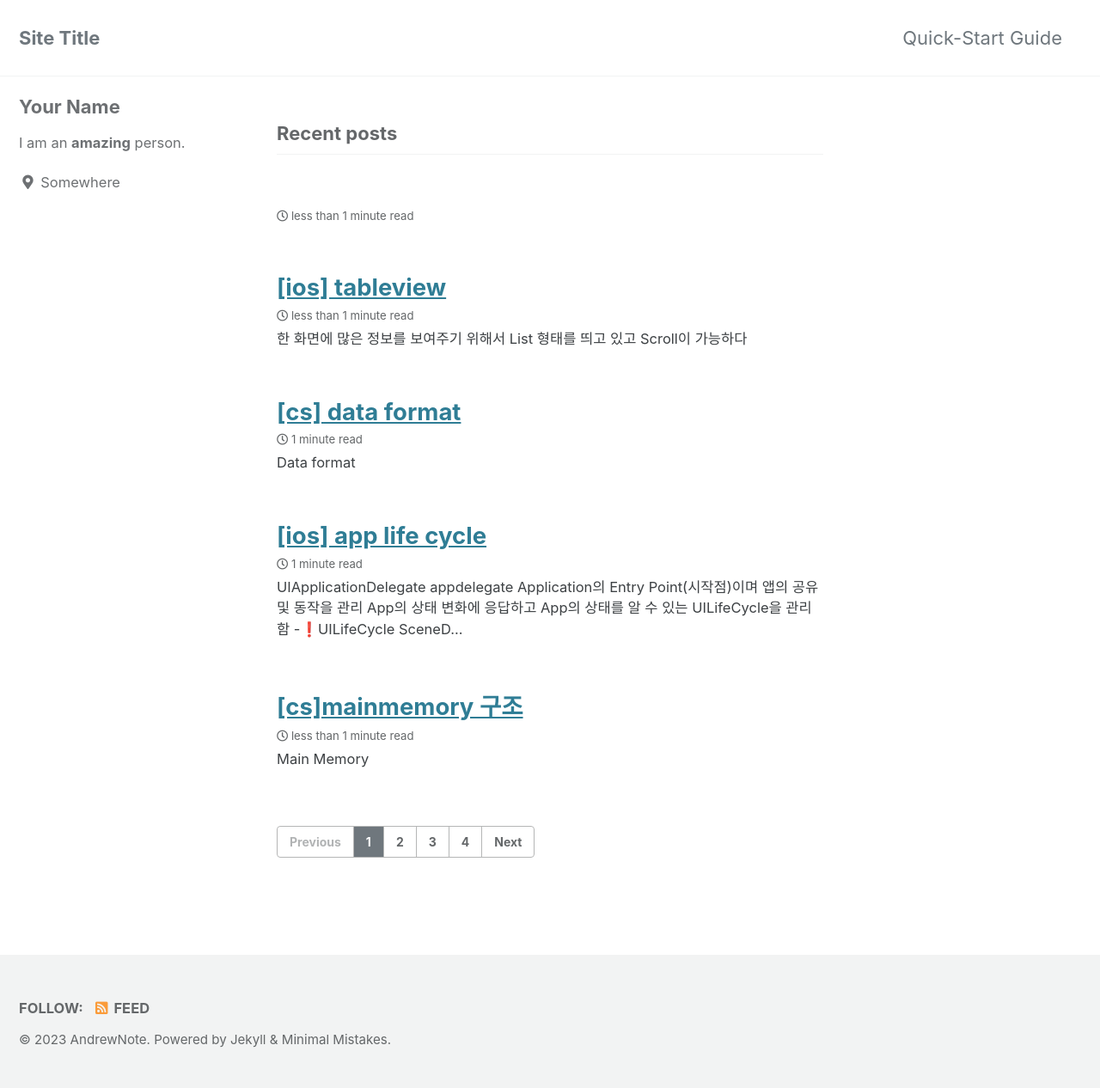
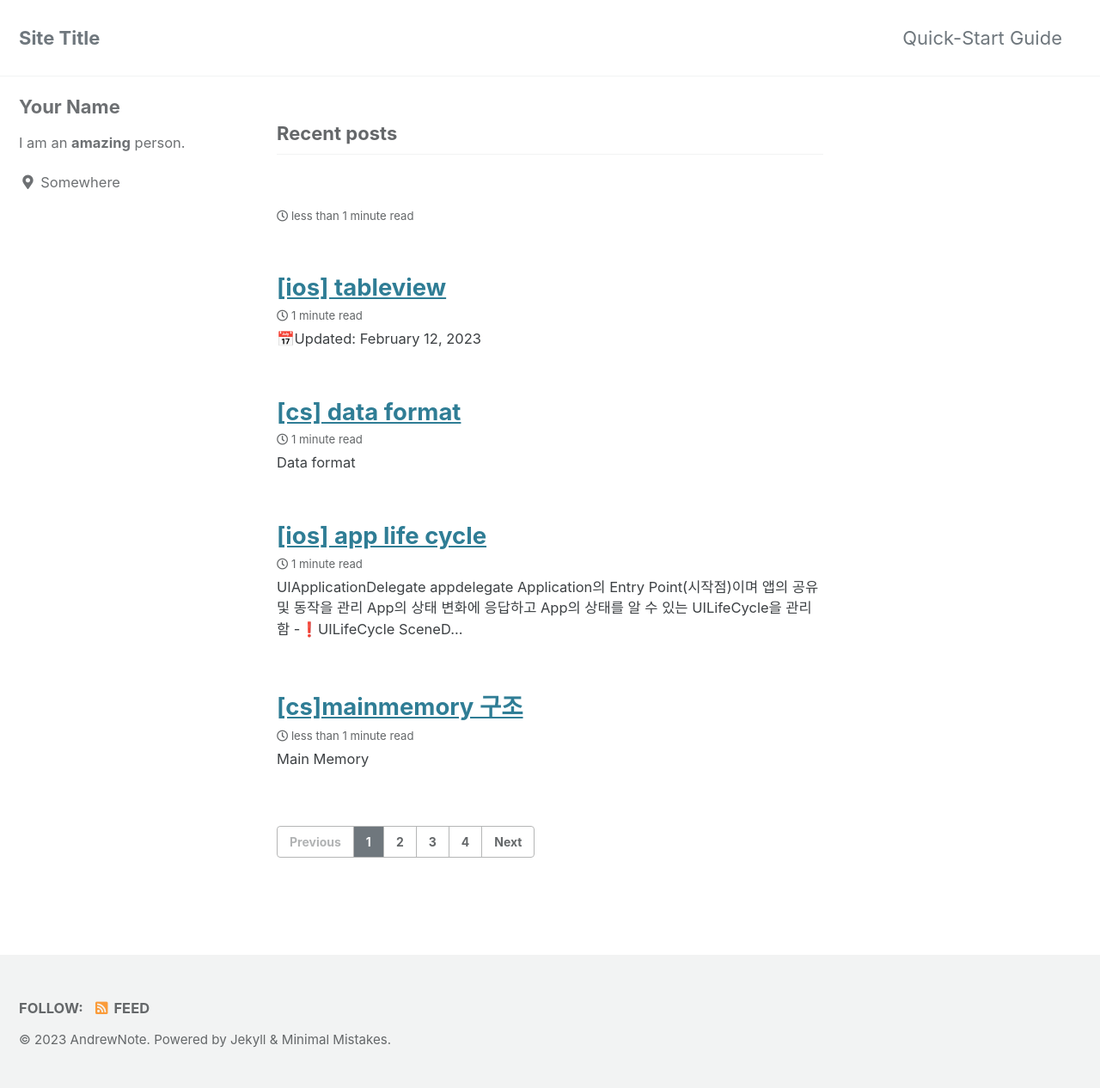
Before and after one commit to AndrewNote/andrewnote.github.io, a Jekyll site: the page built from index.html, in a window 1280 px wide. Shown: the whole page at 86% size. Built offline with Jekyll 4.4.1, drawn with Linux system fonts in a browser that asks for light colours; cached includes are drawn as plain includes; the list of posts is cut into pages by our own code; part of the change alters nothing that is shown.

Commit message:
refactor: iOS tableView

````diff
--- a/_posts/2023-02-11-[iOS] tableView.md
+++ b/_posts/2023-02-11-[iOS] tableView.md
@@ -1,5 +1,8 @@
-한 화면에 많은 정보를 보여주기 위해서 List 형태를 띄고 있고 Scroll이 가능하다
+# 📅Updated: February 12, 2023
 
+## TableView
+- UIKit에서 Data를 List 형식으로 보여주기 위한
+-  한 화면에 많은 정보를 보여주기 위해서 List 형태를 띄고 있고 Scroll이 가능하다
 - 하나의 Column(가로줄)과 여러개의 row(세로줄)을 가지며 수직으로만 Scroll이 가능하다. _수평 Scroll은 Collection View와 혼합해서 만들 수 있다._
 - 각각의 Column(가로줄)은 하나의 셀(cell)에 대응한다.
 - Section을 이용해 Column(가로줄)을 시각적으로 나눌 수 있다.
@@ -7,7 +10,7 @@
 
 <!-- 예시 이미지 보여주기 -->
 
-## [TableView]dequeueReusableCell
+## dequeueReusableCell
 
 - 사용자에게 보여줘야할 데이터가 굉장히 많은데 (계속 load되는 콜렉션뷰,테이블뷰) 메모리가 이를 담기에 부족하다면, 메모리를 효율적으로 관리해서 정보를 전달할 수 있도록 해야한다
 - 페이지 안에는 존재하지만 화면에 보이지 않는 셀을 재사용 큐에 담아 셀을 다시사용할 것을 준비한다. 예를 들어 스크롤을 아래로 내리면 아래에 있는 셀들의 재사용큐를 확인해보고 재사용할 셀이 있으면 그걸 가져와 사용하고 없으면 새로 생성해 사용한다 **모든 셀을 생성하지 않기 때문에 메모리를 절약할 수 있다.**
@@ -22,3 +25,83 @@ let cell: UITalbeViewCell = UITalbeViewCell()
 // Reuse Queue에 담아두고 필요한 만큼만 가져와서 만들어준다
 let cell: UITableViewCell = tableView.dequeueReusableCell(withReuseIdentifier: identifier, for: indexPath)
 ```
+
+
+DataSource: Data를 받아 View를 그려주는 역할
+Delegate: 사용자의 Action에 대한 동작 수행
+
+## TableView의 계층
+UITableViewController -> UITableView -> UITableViewCell -> Content View
+
+
+## Reference
+[Apple Developer: UITableView](https://developer.apple.com/documentation/uikit/uitableview)
+[Apple Developer: UITableViewController](https://developer.apple.com/documentation/uikit/uitableviewcontroller)
+[Apple Developer: UITableViewDataSource](https://developer.apple.com/documentation/uikit/uitableviewdatasource)
+[Apple Developer: UITableViewDelegate](https://developer.apple.com/documentation/uikit/uitableviewdelegate)
+
+
+
+## 기본적인 TableView 생성해보기
+**전체코드**
+![](https://i.imgur.com/H5p9HIm.png)
+
+<br />
+<br />
+
+### TableView의 View를 그려주기 위해 UITableViewDataSource 프로토콜 채택
+```swift
+class ViewController: UIViewController, UITableViewDataSource
+```
+<br />
+
+### TableView 객체 생성
+```swift
+private let mainTableView: UITableView = {
+    let tableView = UITableView()
+    return tableView
+}()
+```
+
+<br />
+
+### TableView의 cell 생성 및 설정
+```swift
+func tableView(_ tableView: UITableView, cellForRowAt indexPath: IndexPath) -> UITableViewCell {
+    let cell = tableView.dequeueReusableCell(withIdentifier: "cell", for: indexPath)
+    cell.backgroundColor = .red
+    return cell
+}
+
+func tableView(_ tableView: UITableView, numberOfRowsInSection section: Int) -> Int {
+    return 5
+}
+```
+
+<br />
+
+### cell 등록
+```swift
+self.mainTableView.dataSource = self
+mainTableView.register(UITableViewCell.self, forCellReuseIdentifier: "cell")
+```
+
+<br />
+
+### TableView 객체 AutoLayout 설정
+```swift
+view.addSubview(mainTableView)
+mainTableView.translatesAutoresizingMaskIntoConstraints = false
+
+NSLayoutConstraint.activate([
+mainTableView.topAnchor.constraint(equalTo: view.topAnchor),
+mainTableView.leadingAnchor.constraint(equalTo: view.leadingAnchor),
+mainTableView.trailingAnchor.constraint(equalTo: view.trailingAnchor),
+mainTableView.bottomAnchor.constraint(equalTo: view.bottomAnchor)
+])
+```
+
+<br />
+
+**결과화면**
+<img src="https://i.imgur.com/NNtpGGW.png" style = "zoom:30%" />
````
